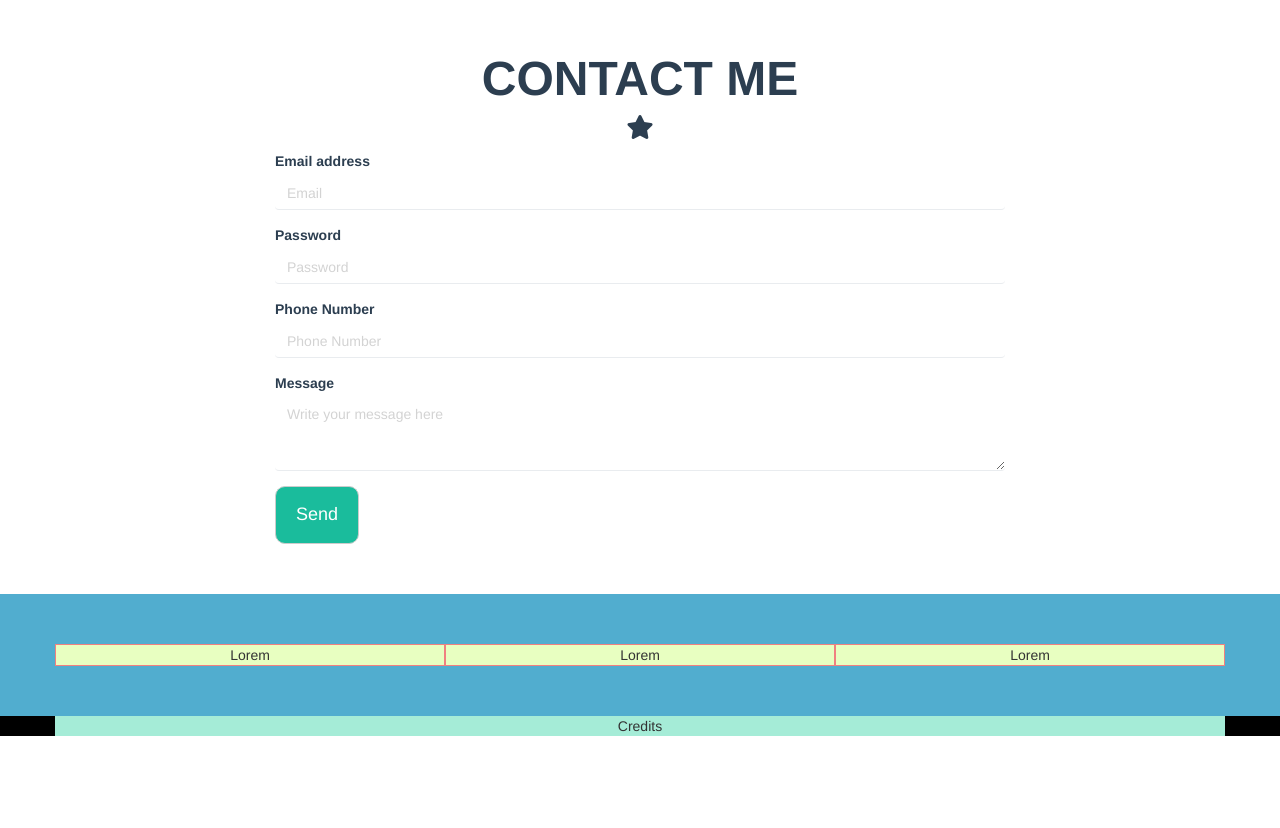
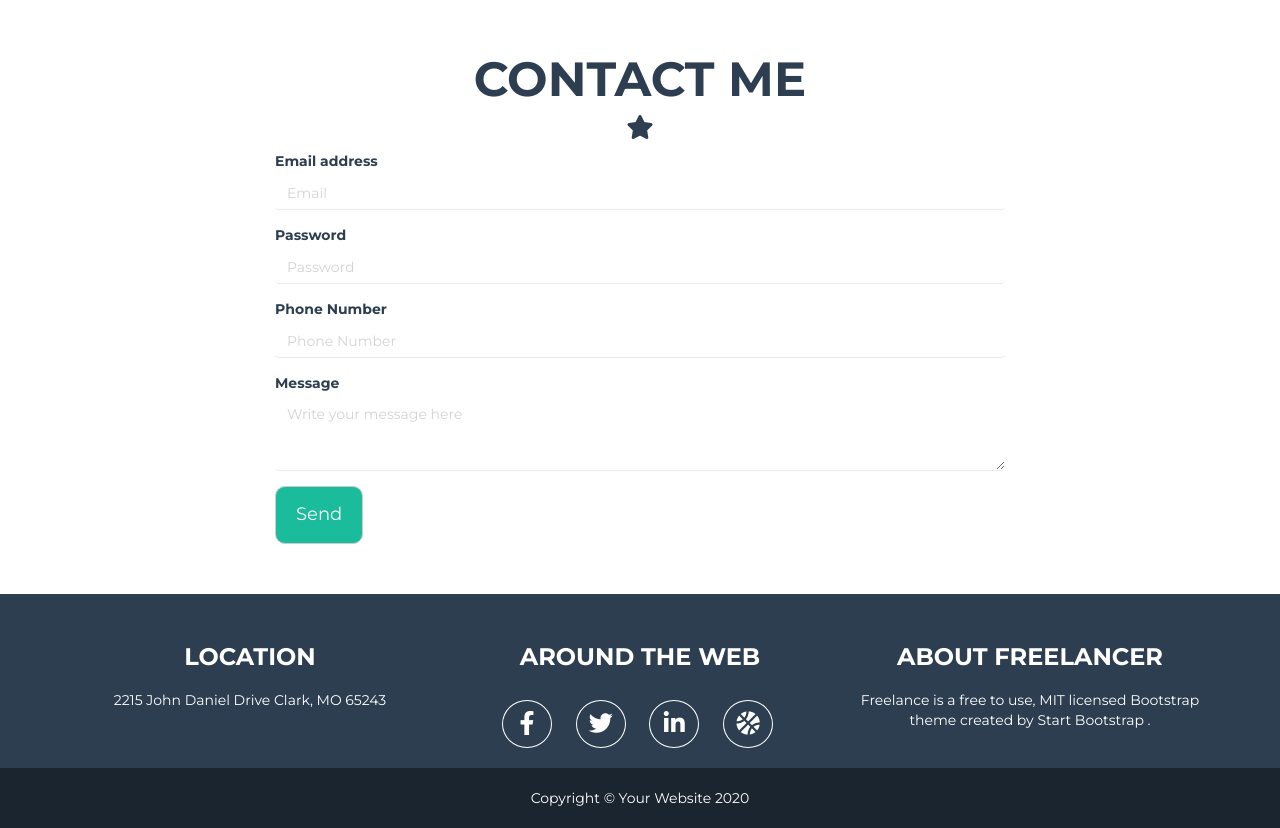
Before and after one commit to MatteoFruianu/html-css-bootstrap-freelancer, a plain HTML site: page index.html in a window 1280 px wide. Shown: the part 1787-2615 px from the top of the page. Before the commit the page ends 2523 px from the top, so only its background shows below. Drawn offline with nearby package versions, Linux system fonts and the light colour scheme.

Commit message:
Bootstrap Start Now

```diff
--- a/css/styles.css
+++ b/css/styles.css
@@ -1,8 +1,18 @@
 /* general */
+
+body {
+  font-family: 'Montserrat', sans-serif;
+}
+
 h2 {
   font-size: 48px;
   font-weight: bold;
   padding-top: 50px;
+}
+
+h3 {
+  font-weight: bold;
+  padding: 10px;
 }
 
 i {
@@ -136,25 +146,35 @@ main img {
 
 /* about-us */
 
-.about-us {
-  background: #51adcf;
+footer {
+  background: #2c3e50;
+  color: white;
+  padding-top: 20px;
 }
 
-.about-us .container {
-  padding-top: 50px;
-  padding-bottom: 50px;
+footer .about-us ul li {
+  padding: 10px 10px;
+  margin:10px;
+  border: 1px solid white;
+  width: 50px;
+  border-radius: 50%;
 }
 
-.about-us .container .row>div {
-  background: #e8ffc1;
-  border: 1px solid lightcoral;
+footer .about-us ul li:hover {
+  background: white;
+  transition: background 0.4s;
 }
 
 
-footer {
-  background: black;
+footer .about-us ul li a {
+  color: white;
 }
 
-footer .container {
-  background: #a5ecd7;
+footer .about-us ul li:hover a {
+  color: black;
 }
+
+.credits {
+  background: #1a252f;
+  line-height: 60px;
+}
--- a/index.html
+++ b/index.html
@@ -4,6 +4,7 @@
 <head>
   <meta charset="utf-8">
   <meta name="viewport" content="width=device-width, initial-scale=1.0">
+  <link href="https://fonts.googleapis.com/css2?family=Montserrat:wght@400;700&display=swap" rel="stylesheet">
   <link rel="stylesheet" href="https://maxcdn.bootstrapcdn.com/bootstrap/3.3.7/css/bootstrap.min.css" integrity="sha384-BVYiiSIFeK1dGmJRAkycuHAHRg32OmUcww7on3RYdg4Va+PmSTsz/K68vbdEjh4u" crossorigin="anonymous">
   <link rel="stylesheet" href="https://cdnjs.cloudflare.com/ajax/libs/font-awesome/5.14.0/css/all.min.css">
   <link rel="stylesheet" href="./css/styles.css">
@@ -137,30 +138,39 @@
       </div>
   </section>
 
-
+  <footer>
 
   <section class="about-us">
     <div class="container">
       <div class="row text-center">
         <div class="col-xs-12 col-sm-4">
-          Lorem
+          <h3>LOCATION</h3>
+          <p>2215 John Daniel Drive
+              Clark, MO 65243 </p>
         </div>
         <div class="col-xs-12 col-sm-4">
-          Lorem
+          <h3>AROUND THE WEB</h3>
+
+            <ul class="list-inline">
+              <li><a href="#"><i class="fab fa-facebook-f"></i></a></li>
+              <li><a href="#"><i class="fab fa-twitter"></i></a></li>
+              <li><a href="#"><i class="fab fa-linkedin-in"></i></a></li>
+              <li><a href="#"><i class="fas fa-basketball-ball"></i></a></li>
+            </ul>
+
         </div>
         <div class="col-xs-12 col-sm-4">
-          Lorem
+          <h3>ABOUT FREELANCER</h3>
+          <p>Freelance is a free to use, MIT licensed Bootstrap theme created by Start Bootstrap . </p>
         </div>
       </div>
     </div>
 
   </section>
 
-  <footer>
-    <div class="container">
       <div class="row text-center">
-        <div class="col-xs-12">
-          Credits
+        <div class="col-xs-12 credits">
+          Copyright © Your Website 2020
         </div>
       </div>
     </div>
```
